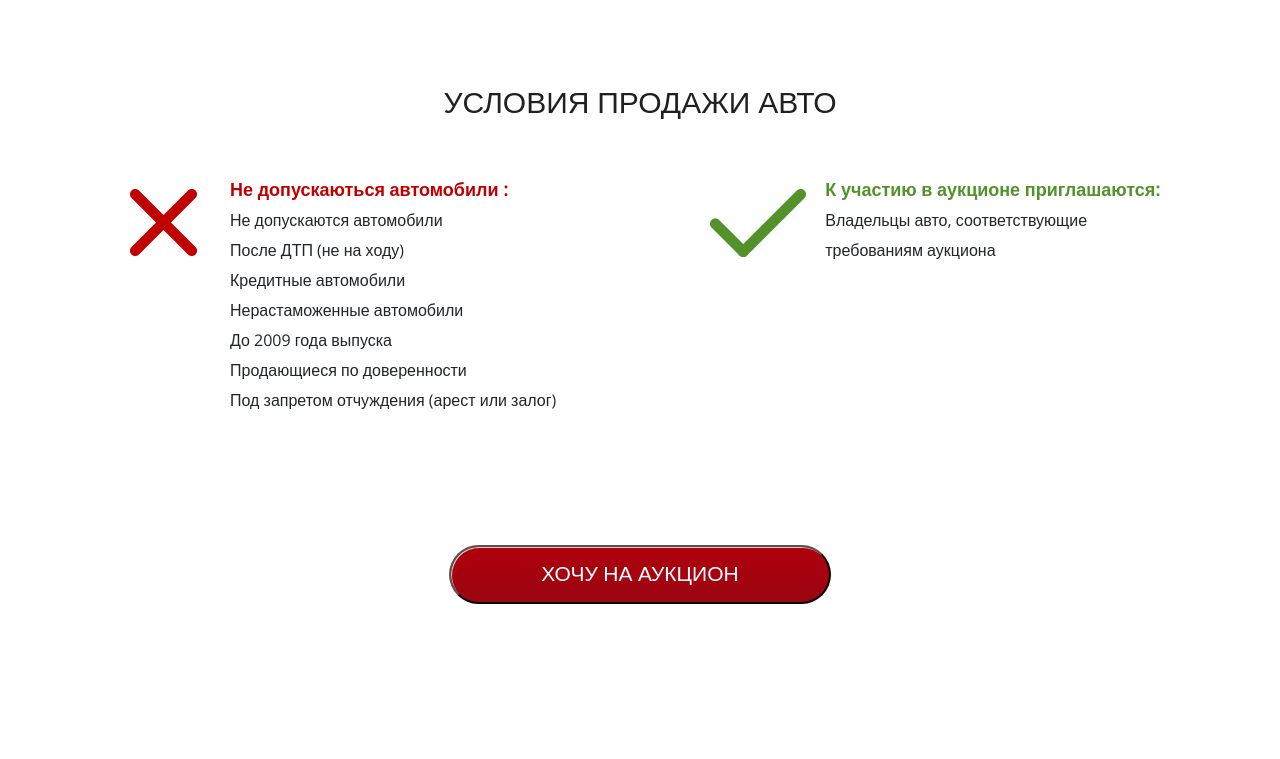
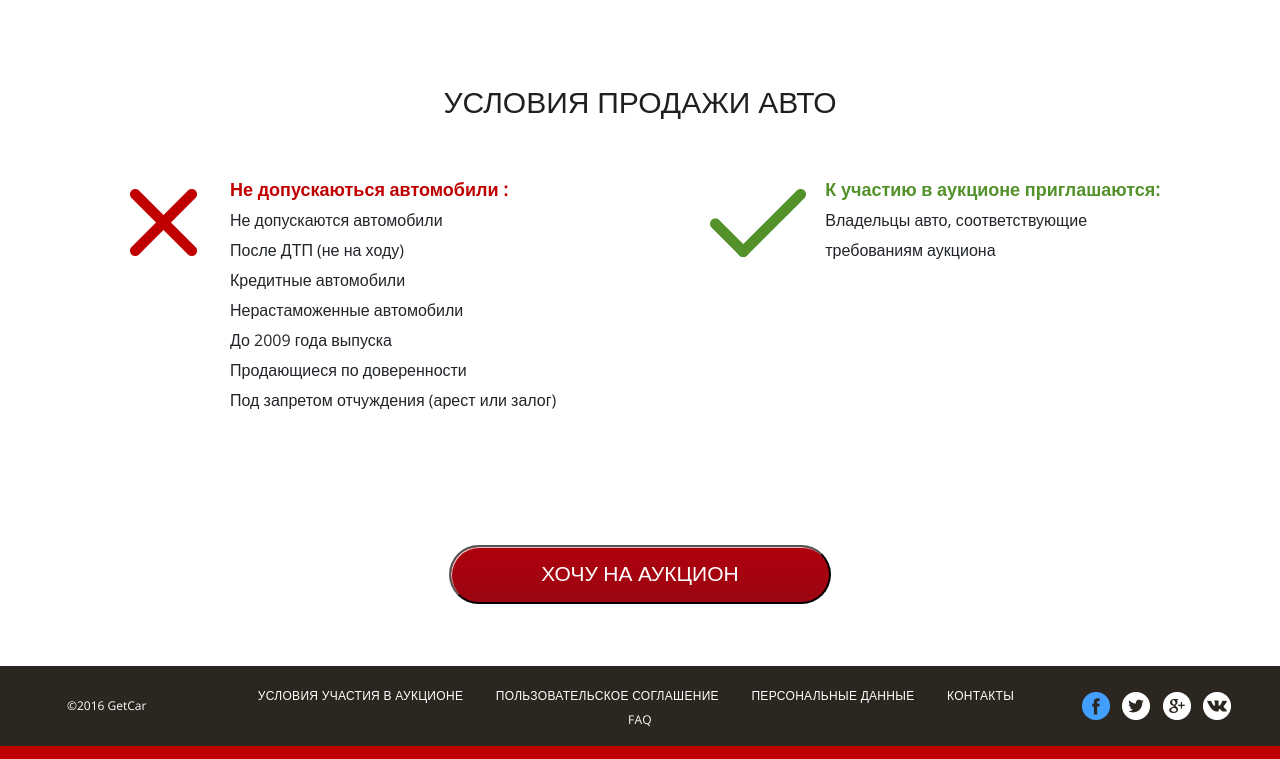
Before and after one commit to denmonzh/GetCAR, a plain HTML site: page index.html in a window 1280 px wide. Shown: the part 2017-2776 px from the top of the page. Before the commit the page ends 2683 px from the top, so only its background shows below. Drawn offline with nearby package versions, Linux system fonts and the light colour scheme.

Commit message:
Add footer

```diff
--- a/css/style.css
+++ b/css/style.css
@@ -378,3 +378,58 @@ td{
     font-weight: 400;
     text-transform: uppercase;
 }
+.footer{
+    height: 93px;
+    /*!*position: ; !* Фиксированное положение *!*!*/
+    /*left: 0; bottom: 0; !* Левый нижний угол *!*/
+    /*padding: 10px; !* Поля вокруг текста *!*/
+    background-color: #2b261f; /* Цвет фона */
+    /*color: #fff; !* Цвет текста *!*/
+    /*width: 100%; !* Ширина слоя *!*/
+    align-items: center;
+    /*display: flex;*/
+    /*flex-direction: row;*/
+    border-bottom: 13px solid #c00000;
+}
+
+.copyright{
+    color: #ffffff;
+    font-family: "Open Sans", sans-serif;
+    font-size: 12px;
+    font-weight: 400;
+    line-height: 24px;
+    text-align: center;
+    font-weight: 400;
+    line-height: 24px;
+}
+
+.footer_list{
+    color: white;
+    text-align: center;
+    display: flex;
+    /*justify-content: center;*/
+    align-content: center;
+
+
+
+
+}
+.list-inline{
+    margin: 0;
+}
+.footer_list li a{
+    color: #ffffff;
+    font-family: "Open Sans", sans-serif;
+    font-size: 12px;
+    font-weight: 400;
+    text-transform: uppercase;
+    /* Text style for "Условия уч" */
+    letter-spacing: 0.3px;
+    margin: 10px;
+    /*display: flex;*/
+    /*align-items: center;*/
+
+}
+.footer_icons li :hover{
+    background-color: #429fff;
+}
--- a/index.html
+++ b/index.html
@@ -201,6 +201,45 @@
                     <button class="button3"><a href="#" class="btn_want">ХОЧУ НА АУКЦИОН</a></button>
             </div>
         </div>
+
+
+
+
+    </div>
+
+    <div class="row footer align-items-center ">
+        <div class="col-2 copyright">
+            <span>&copy;2016 GetCar</span>
+        </div>
+
+        <div class="col-8 footer_list  ">
+            <ul class="list-inline ">
+                <li class="list-inline-item">
+                    <a href="#">Условия участия в аукционе   </a>
+                </li>
+                <li class="list-inline-item">
+                    <a href="#">Пользовательское соглашение     </a>
+                </li>
+                <li class="list-inline-item">
+                    <a href="#">персональные данные    </a>
+                </li>
+                <li class="list-inline-item">
+                    <a href="#">КОНТАКТЫ   </a>
+                </li>
+                <li class="list-inline-item">
+                    <a href="#">FAQ   </a>
+                </li>
+
+            </ul>
+        </div>
+        <div class="col-2 footer_icons">
+            <ul class="list-inline ">
+                <li class="list-inline-item "><a href="#"><img src="img/fb.png"></a> </li>
+                <li class="list-inline-item"><a href="#"><img src="img/tw.png"></a> </li>
+                <li class="list-inline-item"><a href="#"><img src="img/google.png"></a> </li>
+                <li class="list-inline-item"><a href="#"><img src="img/vk.png"></a> </li>
+            </ul>
+        </div>
     </div>
 </div>
 </body>
```
Also changed, not shown: img/facebook.svg (added), img/fb.png (added), img/google.png (added), img/tw.png (added), img/vk.png (added).
